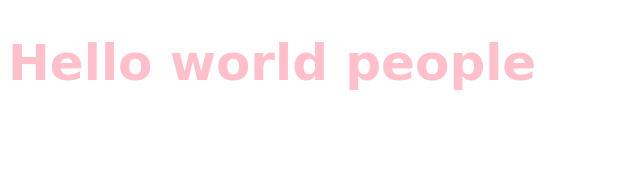
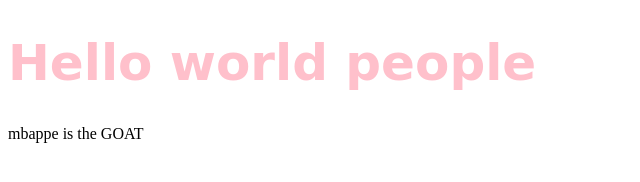
Before and after one commit to LexTheGreat99/first_one, a plain HTML site: page index.html in a window 1280 px wide. Shown: the whole page, without its empty margins (0-640 px from the left). Drawn offline with Linux system fonts and the light colour scheme.

Commit message:
added somthing

```diff
--- a/index.html
+++ b/index.html
@@ -9,6 +9,7 @@
 <body>
 
     <h1>Hello world people</h1>
+    <p> mbappe is the GOAT</p>
 
 </body>
 </html>
```
